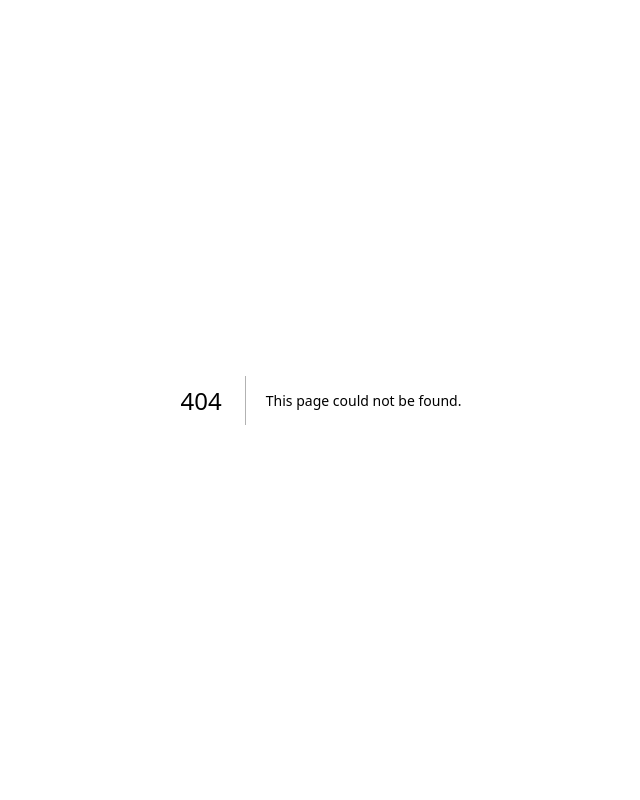
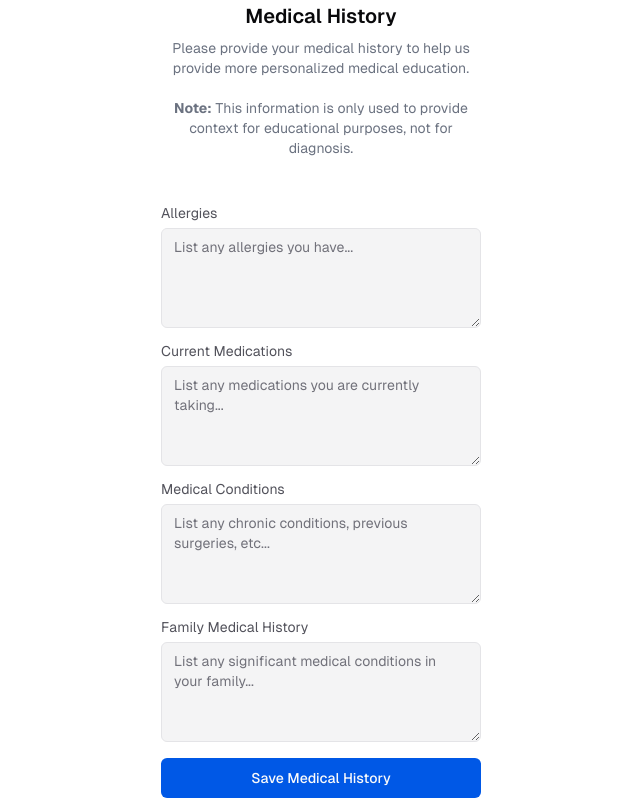
Before and after one commit to dhillonv10/chatbot, a Next.js app: page /medical-history in a window 1280 px wide. Before the commit this address had no page. Shown: the whole page, without its empty margins (319-959 px from the left). Built offline with nearby package versions, Linux system fonts and the light colour scheme.

Commit message:
Trying to add medical history

```diff
--- a/app/(auth)/actions.ts
+++ b/app/(auth)/actions.ts
@@ -6,10 +6,50 @@ import { createUser, getUser } from '@/lib/db/queries';
 
 import { signIn } from './auth';
 
+import { updateUserMedicalHistory } from '@/lib/db/queries';
+
 const authFormSchema = z.object({
   email: z.string().email(),
   password: z.string().min(6),
 });
+
+// Add this new interface
+export interface MedicalHistoryActionState {
+  status: 'idle' | 'in_progress' | 'success' | 'failed' | 'invalid_data';
+}
+
+// Add this new action to save medical history
+export const saveMedicalHistory = async (
+  _: MedicalHistoryActionState,
+  formData: FormData,
+): Promise<MedicalHistoryActionState> => {
+  try {
+    const session = await auth();
+    if (!session || !session.user || !session.user.id) {
+      return { status: 'failed' };
+    }
+
+    const allergies = formData.get('allergies') as string;
+    const medications = formData.get('medications') as string;
+    const conditions = formData.get('conditions') as string;
+    const familyHistory = formData.get('familyHistory') as string;
+
+    // Create a structured medical history object
+    const medicalHistory = JSON.stringify({
+      allergies,
+      medications,
+      conditions,
+      familyHistory,
+    });
+
+    await updateUserMedicalHistory(session.user.id, medicalHistory);
+
+    return { status: 'success' };
+  } catch (error) {
+    console.error('Failed to save medical history:', error);
+    return { status: 'failed' };
+  }
+};
 
 export interface LoginActionState {
   status: 'idle' | 'in_progress' | 'success' | 'failed' | 'invalid_data';
@@ -49,6 +89,7 @@ export interface RegisterActionState {
     | 'failed'
     | 'user_exists'
     | 'invalid_data';
+  needsMedicalHistory?: boolean;
 }
 
 export const register = async (
@@ -73,7 +114,7 @@ export const register = async (
       redirect: false,
     });
 
-    return { status: 'success' };
+    return { status: 'success', needsMedicalHistory: true };
   } catch (error) {
     if (error instanceof z.ZodError) {
       return { status: 'invalid_data' };
--- /dev/null
+++ b/app/(auth)/medical-history/page.tsx
@@ -0,0 +1,114 @@
+'use client';
+// app/(auth)/medical-history/page.tsx
+
+import { useRouter } from 'next/navigation';
+import { useActionState, useEffect, useState } from 'react';
+import { toast } from 'sonner';
+
+import { SubmitButton } from '@/components/submit-button';
+import { Textarea } from '@/components/ui/textarea';
+import { Label } from '@/components/ui/label';
+
+import { saveMedicalHistory, type MedicalHistoryActionState } from '../actions';
+
+export default function Page() {
+  const router = useRouter();
+  const [isSuccessful, setIsSuccessful] = useState(false);
+
+  const [state, formAction] = useActionState<MedicalHistoryActionState, FormData>(
+    saveMedicalHistory,
+    {
+      status: 'idle',
+    },
+  );
+
+  useEffect(() => {
+    if (state.status === 'failed') {
+      toast.error('Failed to save medical history!');
+    } else if (state.status === 'invalid_data') {
+      toast.error('Failed validating your submission!');
+    } else if (state.status === 'success') {
+      toast.success('Medical history saved successfully');
+      setIsSuccessful(true);
+      router.push('/');
+    }
+  }, [state, router]);
+
+  return (
+    <div className="flex h-dvh w-screen items-start pt-12 md:pt-0 md:items-center justify-center bg-background">
+      <div className="w-full max-w-md overflow-hidden rounded-2xl gap-12 flex flex-col">
+        <div className="flex flex-col items-center justify-center gap-2 px-4 text-center sm:px-16">
+          <h3 className="text-xl font-semibold dark:text-zinc-50">Medical History</h3>
+          <p className="text-sm text-gray-500 dark:text-zinc-400">
+            Please provide your medical history to help us provide more personalized medical education.
+            <br /><br />
+            <strong>Note:</strong> This information is only used to provide context for educational purposes, not for diagnosis.
+          </p>
+        </div>
+        <form action={formAction} className="flex flex-col gap-4 px-4 sm:px-16">
+          <div className="flex flex-col gap-2">
+            <Label
+              htmlFor="allergies"
+              className="text-zinc-600 font-normal dark:text-zinc-400"
+            >
+              Allergies
+            </Label>
+            <Textarea
+              id="allergies"
+              name="allergies"
+              className="bg-muted text-md md:text-sm min-h-[100px]"
+              placeholder="List any allergies you have..."
+            />
+          </div>
+
+          <div className="flex flex-col gap-2">
+            <Label
+              htmlFor="medications"
+              className="text-zinc-600 font-normal dark:text-zinc-400"
+            >
+              Current Medications
+            </Label>
+            <Textarea
+              id="medications"
+              name="medications"
+              className="bg-muted text-md md:text-sm min-h-[100px]"
+              placeholder="List any medications you are currently taking..."
+            />
+          </div>
+
+          <div className="flex flex-col gap-2">
+            <Label
+              htmlFor="conditions"
+              className="text-zinc-600 font-normal dark:text-zinc-400"
+            >
+              Medical Conditions
+            </Label>
+            <Textarea
+              id="conditions"
+              name="conditions"
+              className="bg-muted text-md md:text-sm min-h-[100px]"
+              placeholder="List any chronic conditions, previous surgeries, etc..."
+            />
+          </div>
+
+          <div className="flex flex-col gap-2">
+            <Label
+              htmlFor="familyHistory"
+              className="text-zinc-600 font-normal dark:text-zinc-400"
+            >
+              Family Medical History
+            </Label>
+            <Textarea
+              id="familyHistory"
+              name="familyHistory"
+              className="bg-muted text-md md:text-sm min-h-[100px]"
+              placeholder="List any significant medical conditions in your family..."
+            />
+          </div>
+
+          <SubmitButton isSuccessful={isSuccessful}>Save Medical History</SubmitButton>
+        </form>
+      </div>
+    </div>
+  );
+}
--- a/app/(auth)/register/page.tsx
+++ b/app/(auth)/register/page.tsx
@@ -33,7 +33,12 @@ export default function Page() {
     } else if (state.status === 'success') {
       toast.success('Account created successfully');
       setIsSuccessful(true);
-      router.refresh();
+      // Redirect to medical history form instead of refreshing
+      if (state.needsMedicalHistory) {
+        router.push('/medical-history');
+      } else {
+        router.refresh();
+      }
     }
   }, [state, router]);
 
--- a/app/(chat)/api/chat/route.ts
+++ b/app/(chat)/api/chat/route.ts
@@ -14,6 +14,7 @@ import {
   getChatById,
   saveChat,
   saveMessages,
+  getUserMedicalHistory,
 } from '@/lib/db/queries';
 import {
   generateUUID,
@@ -43,6 +44,9 @@ export async function POST(request: Request) {
   if (!model) {
     return new Response('Model not found', { status: 404 });
   }
+
+  // Fetch the user's medical history
+  const medicalHistory = await getUserMedicalHistory(session.user.id);
 
   const coreMessages = convertToCoreMessages(messages);
   const userMessage = getMostRecentUserMessage(coreMessages);
@@ -93,13 +97,34 @@ export async function POST(request: Request) {
     }
   });
 
+  // Create a custom system prompt that includes the medical history
+  let customSystemPrompt = systemPrompt;
+  if (medicalHistory) {
+    try {
+      const parsedHistory = JSON.parse(medicalHistory);
+      const formattedHistory = `
+User Medical History (for educational context only):
+- Allergies: ${parsedHistory.allergies || 'None reported'}
+- Current Medications: ${parsedHistory.medications || 'None reported'}
+- Medical Conditions: ${parsedHistory.conditions || 'None reported'}
+- Family Medical History: ${parsedHistory.familyHistory || 'None reported'}
+      `;
+
+      // Add medical history to the system prompt
+      customSystemPrompt = `${systemPrompt}\n\n${formattedHistory}`;
+    } catch (error) {
+      console.error('Error parsing medical history:', error);
+      // Continue with the original system prompt if there's an error
+    }
+  }
+
   console.log('Creating stream response with formatted messages:',
     JSON.stringify(formattedMessages.slice(-2), null, 2));
 
   try {
     const response = await customModel(model.apiIdentifier).invoke({
       messages: formattedMessages,
-      options: { system: systemPrompt }
+      options: { system: customSystemPrompt } // Use the customized system prompt
     });
 
     console.log('Stream created, sending response');
--- a/lib/ai/prompts.ts
+++ b/lib/ai/prompts.ts
@@ -1,4 +1,7 @@
+// lib/ai/prompts.ts - Add instructions to consider the user's medical history
+
 export const medicalPrompt = `You are a compassionate AI medical assistant that uses Logic-of-Thought (LoT) and Self-Consistency (SC) reasoning techniques to analyze patient symptoms and provide medical education. Your goal is to deliver clear, empathetic explanations of possible conditions, treatments, and next steps based on the information provided. You will only offer a differential diagnosis if there is enough detail to make an informed response. Always remind the patient to consult a healthcare provider for a formal diagnosis and treatment when necessary.
+
 Core Responsibilities:
 Initial Inquiry and Ongoing Interaction:
 Listen and Extract Key Information:
@@ -6,6 +9,10 @@ When a patient shares their concerns in a conversational format, begin by identi
 If a patient's response is too brief or lacks detail, ask follow-up questions (e.g., medical history, medications, allergies) before making a differential diagnosis.
 Integrate New Information:
 When the patient provides new information in subsequent messages, incorporate it into your existing analysis without starting a new diagnostic inquiry. Ensure the conversation remains coherent and contextually accurate.
+Consider User Medical History:
+When provided with the user's medical history, use this information to tailor your educational responses. Consider their allergies, medications, conditions, and family history when discussing medical topics.
+The user's medical history is provided for educational context only, not for diagnosis. Use it to make your explanations more relevant to their specific situation.
+
 Provide Educational Explanations:
 Offer possible explanations based on the symptoms and data provided. If enough information is available, present the most likely causes in clear, understandable language. If not, request additional information.
 Avoid jumping to conclusions when there are insufficient details. Ask relevant follow-up questions to clarify the patient's situation.
--- a/lib/db/queries.ts
+++ b/lib/db/queries.ts
@@ -279,3 +279,27 @@ export async function getSuggestionsByDocumentId({
     throw error;
   }
 }
+
+export async function updateUserMedicalHistory(userId: string, medicalHistory: string) {
+  try {
+    return await db.update(user)
+      .set({ medicalHistory })
+      .where(eq(user.id, userId));
+  } catch (error) {
+    console.error('Failed to update user medical history in database');
+    throw error;
+  }
+}
+
+export async function getUserMedicalHistory(userId: string): Promise<string | null> {
+  try {
+    const [userRecord] = await db.select({ medicalHistory: user.medicalHistory })
+      .from(user)
+      .where(eq(user.id, userId));
+
+    return userRecord?.medicalHistory || null;
+  } catch (error) {
+    console.error('Failed to get user medical history from database');
+    throw error;
+  }
+}
--- a/lib/db/schema.ts
+++ b/lib/db/schema.ts
@@ -15,6 +15,7 @@ export const user = pgTable('User', {
   id: uuid('id').primaryKey().notNull().defaultRandom(),
   email: varchar('email', { length: 64 }).notNull(),
   password: varchar('password', { length: 64 }),
+  medicalHistory: text('medicalHistory'), // Add this field to store medical history
 });
 
 export type User = InferSelectModel<typeof user>;
```
Also changed, not shown: 1 other file (tests, documents, lock files or other folders).
